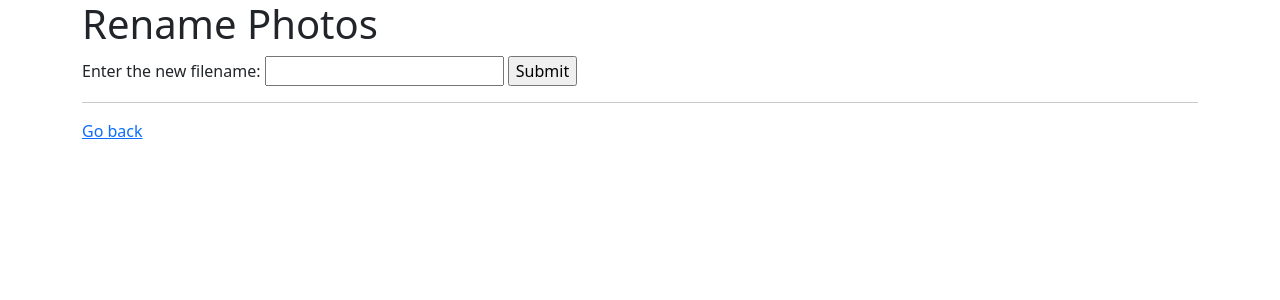
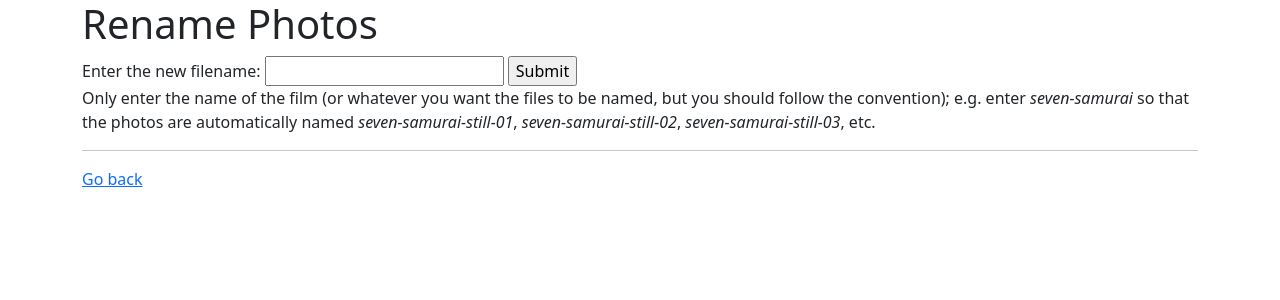
Before and after one commit to deadlyraptor/reels-app, a Flask app: page /rename-photos in a window 1280 px wide. Shown: the top 300 px of the page. Run offline with Flask 2, Linux system fonts and the light colour scheme.

Commit message:
Add help text to the rename photos app

```diff
--- a/reels_app/templates/index.html
+++ b/reels_app/templates/index.html
@@ -23,7 +23,8 @@
             <div class="card-header">Coral Gables Art Cinema</div>
             <div class="card-body d-flex flex-column">
                 <h5 class="card-title">Rename Photos</h5>
-                <p class="card-text">Upload photos and rename them all.</p>
+                <p class="card-text">Batch rename photos according to the naming scheme <em>film-title-still-01</em>,
+                    e.g. <em>seven-samurai-still-01</em>.</p>
                 <a href="{{ url_for('rename.upload_photos') }}" class="btn btn-primary mt-auto">Upload photos</a>
             </div>
         </div>
--- a/reels_app/templates/rename-photos.html
+++ b/reels_app/templates/rename-photos.html
@@ -3,11 +3,18 @@
 {% block content %}
 <h1>Rename Photos</h1>
 
-<form method="POST" action="">
-    <label for="name">Enter the new filename: </label>
-    <input type="text" name="name">
-    <input type="submit" value="Submit">
-</form>
+<div>
+    <form method="POST" action="">
+        <label for="name">Enter the new filename: </label>
+        <input type="text" name="name">
+        <input type="submit" value="Submit">
+    </form>
+</div>
+
+<p>Only enter the name of the film (or whatever you want the files to be named, but you should follow the
+    convention); e.g. enter <em>seven-samurai</em> so that the photos are automatically named
+    <em>seven-samurai-still-01</em>, <em>seven-samurai-still-02</em>, <em>seven-samurai-still-03</em>, etc.
+</p>
 
 <hr>
 <p><a href="{{ url_for('main.index') }}">Go back</a></p>
--- a/reels_app/templates/upload-photos.html
+++ b/reels_app/templates/upload-photos.html
@@ -10,6 +10,8 @@
     </div>
 </form>
 
+<p>Drag and drop multiple photos over the 'Choose files' button to upload all at once.</p>
+
 <hr>
 <p><a href="{{ url_for('main.index') }}">Go back</a></p>
 {% endblock content %}
```
